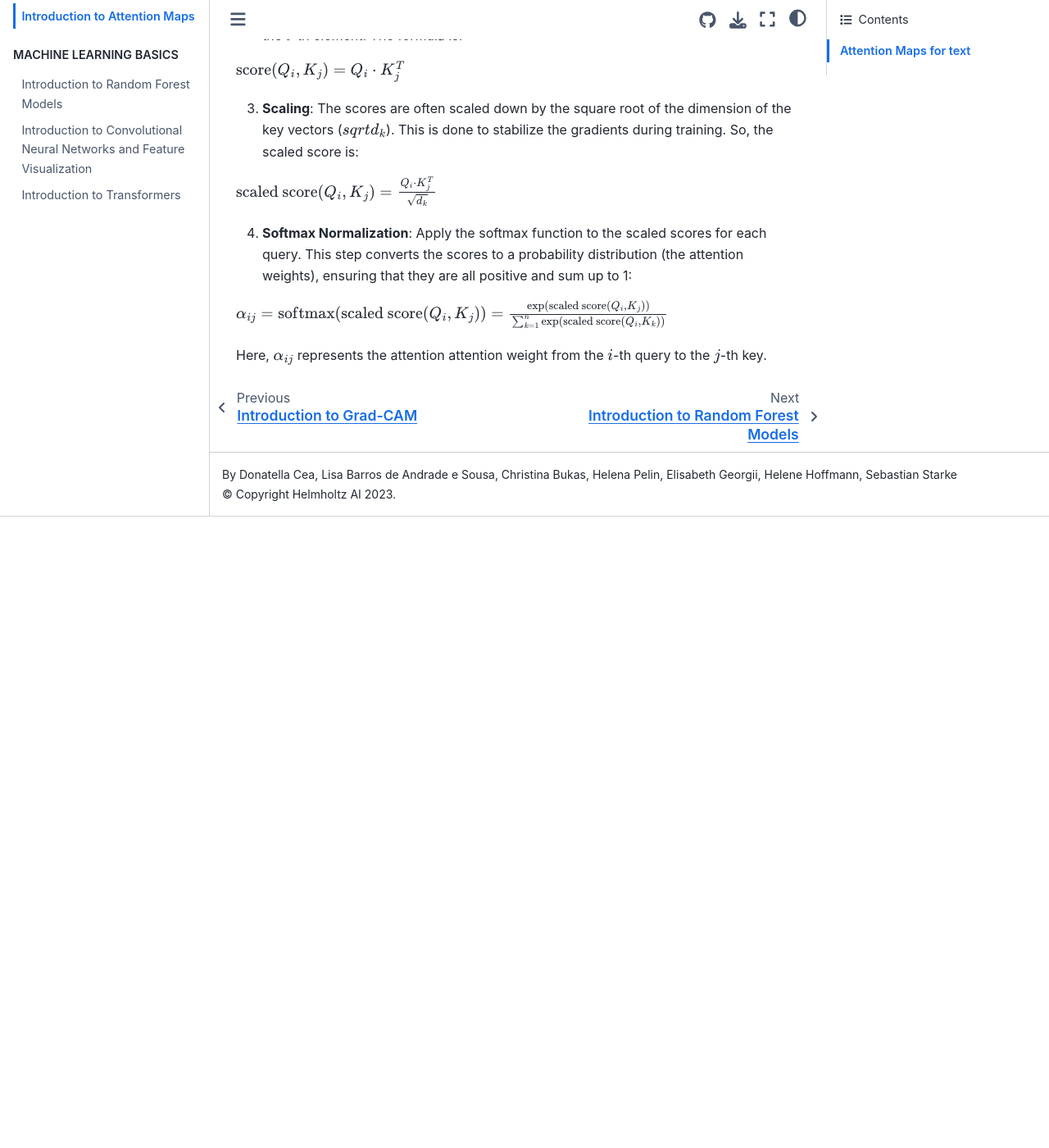
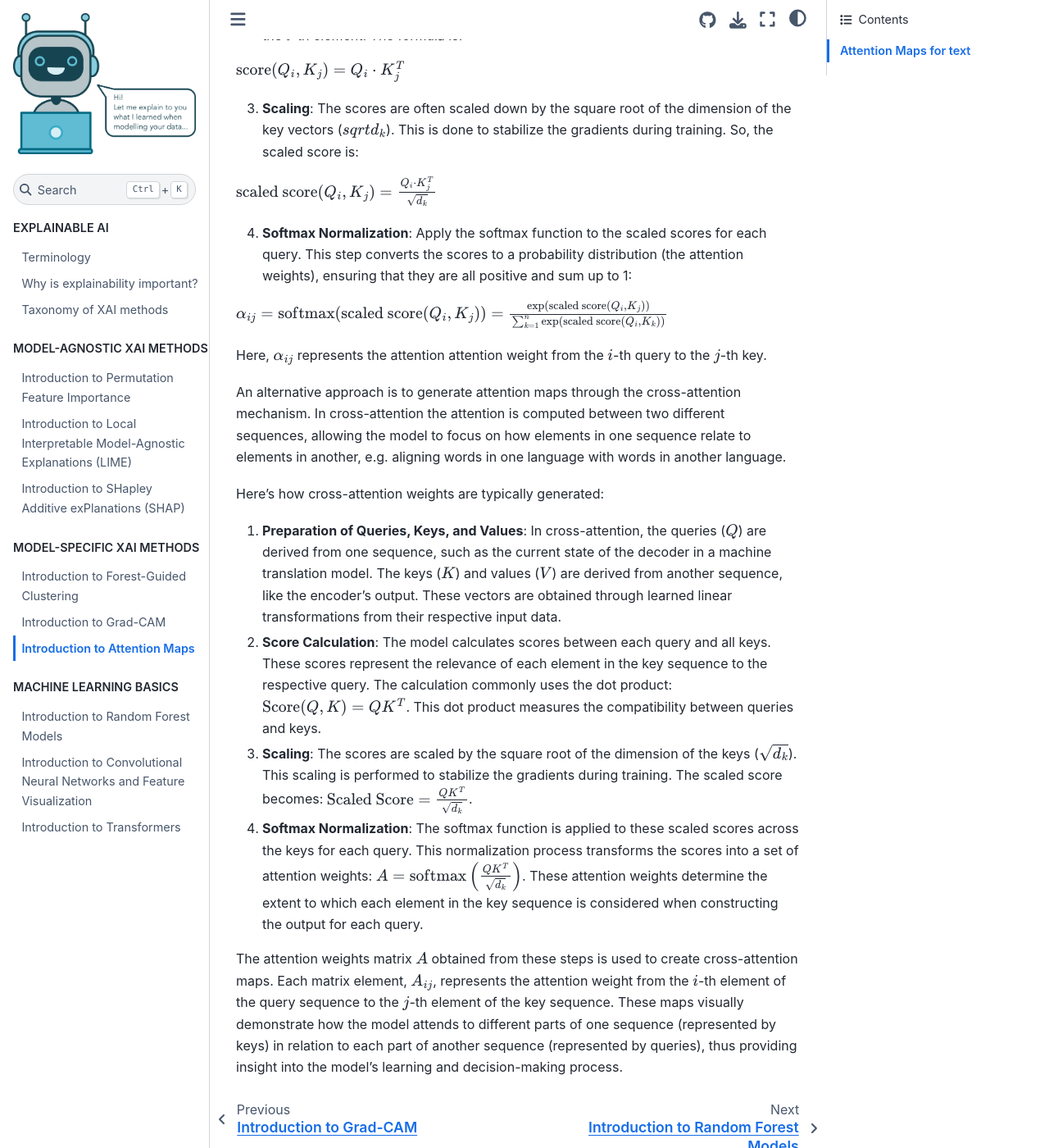
Before and after one commit to HelmholtzAI-Consultants-Munich/XAI-Tutorials, a Sphinx documentation site: the page built from docs/source/_model_specific_xai/am.rst, in a window 1280 px wide and 1400 px high, scrolled down 1531 px. Shown: the whole window at 82% size. Built offline with Sphinx 7.4.7 and the Sphinx Book theme 1.1.4, drawn with Linux system fonts in a browser that asks for light colours; before the commit the page ends 2161 px from its top, so only the background shows below that.

Commit message:
add content for attention maps

```diff
--- a/docs/source/_model_specific_xai/am.rst
+++ b/docs/source/_model_specific_xai/am.rst
@@ -43,3 +43,20 @@
 :math:`\alpha_{ij} = \text{softmax}(\text{scaled score}(Q_i, K_j)) = \frac{\exp(\text{scaled score}(Q_i, K_j))}{\sum_{k=1}^{n} \exp(\text{scaled score}(Q_i, K_k))}`
 
 Here, :math:`\alpha_{ij}` represents the attention attention weight from the :math:`i`-th query to the :math:`j`-th key.
+
+An alternative approach is to generate attention maps through the cross-attention mechanism.
+In cross-attention the attention is computed between two different sequences, allowing the model to focus on how elements in one sequence relate to elements in another, e.g. aligning words in one language with words in another language.
+
+Here's how cross-attention weights are typically generated:
+
+1. **Preparation of Queries, Keys, and Values**: In cross-attention, the queries (:math:`Q`) are derived from one sequence, such as the current state of the decoder in a machine translation model. The keys (:math:`K`) and values (:math:`V`) are derived from another sequence, like the encoder's output. These vectors are obtained through learned linear transformations from their respective input data.
+
+2. **Score Calculation**: The model calculates scores between each query and all keys. These scores represent the relevance of each element in the key sequence to the respective query. The calculation commonly uses the dot product: :math:`\text{Score}(Q, K) = QK^T`. This dot product measures the compatibility between queries and keys.
+
+3. **Scaling**: The scores are scaled by the square root of the dimension of the keys (:math:`\sqrt{d_k}`). This scaling is performed to stabilize the gradients during training. The scaled score becomes: :math:`\text{Scaled Score} = \frac{QK^T}{\sqrt{d_k}}`.
+
+4. **Softmax Normalization**: The softmax function is applied to these scaled scores across the keys for each query. This normalization process transforms the scores into a set of attention weights: :math:`A = \text{softmax}\left(\frac{QK^T}{\sqrt{d_k}}\right)`. These attention weights determine the extent to which each element in the key sequence is considered when constructing the output for each query.
+
+The attention weights matrix :math:`A` obtained from these steps is used to create cross-attention maps.
+Each matrix element, :math:`A_{ij}`, represents the attention weight from the :math:`i`-th element of the query sequence to the :math:`j`-th element of the key sequence.
+These maps visually demonstrate how the model attends to different parts of one sequence (represented by keys) in relation to each part of another sequence (represented by queries), thus providing insight into the model's learning and decision-making process.
```
